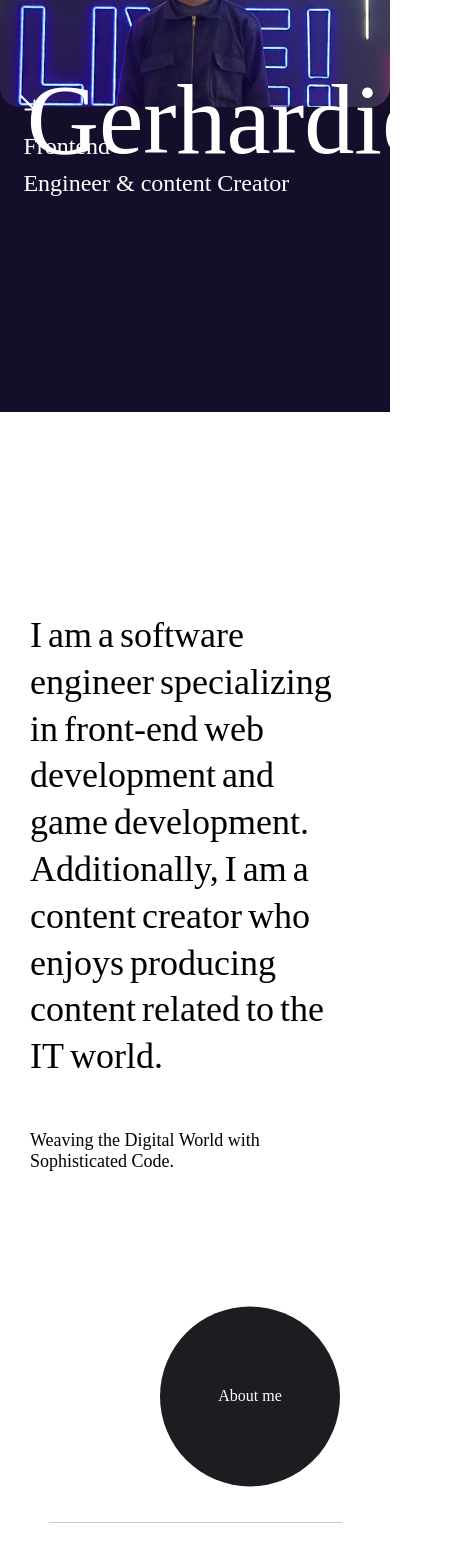
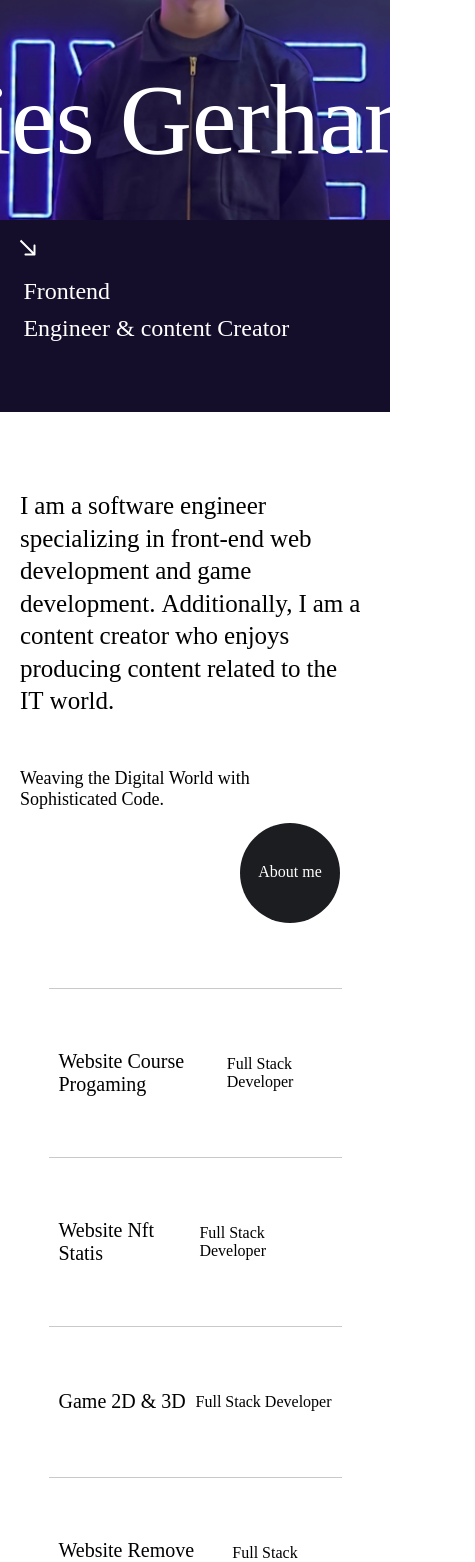
Before and after one commit to haldies/Portofolio-v2, a React (Vite) app: page / in a window 390 px wide. Shown: the part 432-1994 px from the top of the page, 475 px wide, since content can reach past the window. Built offline with nearby package versions, Linux system fonts and the light colour scheme.

Commit message:
menambahkan ke  responsive mobile

```diff
--- a/src/app/globals.css
+++ b/src/app/globals.css
@@ -1,6 +1,6 @@
 
 body{
     margin: 0px;
-    /* overflow: hidden; Hide scrollbars */
+    overflow: hidden;
     cursor: wait;
 }
--- a/src/components/Contact/index.jsx
+++ b/src/components/Contact/index.jsx
@@ -15,7 +15,7 @@ export default function index() {
     const y = useTransform(scrollYProgress, [0, 1], [-500, 0])
     const rotate = useTransform(scrollYProgress, [0, 1], [120, 90])
     return (
-        <motion.div style={{ y }} ref={container} className={styles.contact}>
+        <motion.div  ref={container} className={styles.contact}>
             <div className={styles.body}>
                 <div className={styles.title}>
                     <span>
@@ -25,7 +25,7 @@ export default function index() {
                         <h2>Let's work</h2>
                     </span>
                     <h2>together</h2>
-                    <motion.div style={{ x }} className={styles.buttonContainer}>
+                    <motion.div  className={styles.buttonContainer}>
                         <Rounded backgroundColor={"#334BD3"} className={styles.button}>
                             <p>Get in touch</p>
                         </Rounded>
--- a/src/components/Contact/style.module.scss
+++ b/src/components/Contact/style.module.scss
@@ -11,6 +11,13 @@
         width: 100%;
         max-width: 1800px;
         background-color: #141516;
+        @media screen and (max-width: 768px) {
+            max-width: 400px;
+            width: 100%;
+
+        }
+
+
 
         .title{
             border-bottom: 1px solid rgb(134, 134, 134);
@@ -18,6 +25,12 @@
             margin-left: 200px;
             margin-right: 200px;
             position: relative;
+            @media screen and (max-width: 768px) {
+                margin-left: 20px;
+            margin-right: 20px;
+            padding-bottom: 50px;
+            }
+
             span{
                 display: flex;
                 align-items: center;
@@ -28,23 +41,44 @@
                     border-radius: 50%;
                     overflow: hidden;
 
+
                     img{
                         object-fit: cover;
                     }
+                    @media screen and (max-width: 768px) {
+                        width: 50px;
+                    height: 50px;
+                    }
+
                 }
                 h2{
                     margin-left: 0.3em;
+
+
+
                 }
             }
             h2{
+
                 font-size: 5vw;
                 margin: 0px;
                 font-weight: 300;
+                @media screen and (max-width: 768px) {
+                    font-size: 10vw;
+                }
             }
             .buttonContainer{
                 position: absolute;
                 left: calc(100% - 400px);
                 top: calc(100% - 75px);
+                @media screen and (max-width: 768px) {
+                    left: calc(100% - 180px);
+
+
+
+                }
+
+
             }
             .button{
                 width: 180px;
@@ -64,11 +98,20 @@
                     z-index: 2;
                     position: relative;
                 }
+                @media screen and (max-width: 768px) {
+                    width: 150px;
+                    height: 150px;
+                  }
+
             }
             svg{
                 position: absolute;
                 top: 30%;
                 left: 100%;
+                @media screen and (max-width: 768px) {
+
+                    left: 90%;
+                }
             }
         }
         .nav{
@@ -78,9 +121,9 @@
             margin-left: 200px;
             margin-right: 200px;
             @media screen and (max-width: 768px) {
-                margin-top: 200px;
+
                 margin-left: 20px;
-            margin-right: 20px;
+                margin-right: 20px;
                 flex-direction: column;
             }
 
@@ -90,14 +133,28 @@
             justify-content: space-between;
             margin-top: 200px;
             padding: 20px;
+            @media screen and (max-width: 768px) {
+                margin-top: 50px;
+                flex-direction: column-reverse;
+                border-bottom: 1px solid rgb(134, 134, 134);
+
+            }
             div{
                 display: flex;
                 gap: 10px;
                 align-items: flex-end;
+                @media screen and (max-width: 768px) {
+                    justify-content: space-between;
+                    height: 70px;
+                    width: 90%;
+                    border-bottom: 1px solid rgb(134, 134, 134);
+
+                }
                 p, h3{
                     margin: 0px;
                     padding: 2.5px;
                     cursor: pointer;
+
                 }
                 p{
                     &::after{
@@ -132,6 +189,7 @@
             }
 
         }
+
     }
 
 }
--- a/src/components/Description/index.jsx
+++ b/src/components/Description/index.jsx
@@ -19,7 +19,7 @@ export default function index() {
                 }
                 </p>
                 <motion.p variants={opacity} animate={isInView ? "open" : "closed"}>Weaving the Digital World with Sophisticated Code.</motion.p>
-                <div data-scroll data-scroll-speed={0.1}>
+                <div >
                     <Rounded className={styles.button}>
                         <p>About me</p>
                     </Rounded>
--- a/src/components/Description/style.module.scss
+++ b/src/components/Description/style.module.scss
@@ -1,4 +1,5 @@
 .description{
+    position: relative;
     padding-left: 200px;
     padding-right: 200px;
     margin-top: 200px;
@@ -6,16 +7,17 @@
     justify-content: center;
 
     @media screen and (max-width: 768px) {
-        padding-left: 30px;
-        padding-right: 30px;
+        padding-left: 20px;
+        padding-right: 20px;
+        margin-top: 0px;
+        padding-top: 20%;
+        padding-bottom: 20%;
       }
 
 
     .body{
         max-width: 1400px;
-        // background-color: #1C1D20;
         display: flex;
-        height: auto;
         gap: 50px;
         position: relative;
         @media screen and (max-width: 768px) {
@@ -28,6 +30,9 @@
                 font-size: 36px;
                 gap: 8px;
                 line-height: 1.3;
+                @media screen and (max-width: 768px) {
+                    font-size: 25px;
+                }
                 span{
                     margin-right: 3px;
                 }
@@ -42,9 +47,9 @@
                 width: 80%;
                 font-weight: 300;
             }
+
         }
         .button{
-
             top: 80%;
             left: calc(100% - 200px);
             width: 180px;
@@ -57,12 +62,19 @@
             align-items: center;
             justify-content: center;
             cursor: pointer;
+            @media screen and (max-width: 768px) {
+                left: calc(100% - 130px);
+                width: 100px;
+                height: 100px;
+                top: 90%;
+              }
             p{
                 margin: 0px;
                 font-size: 16px;
                 font-weight: 300;
                 position: relative;
                 z-index: 1;
+
             }
         }
     }
--- a/src/components/Landing/index.jsx
+++ b/src/components/Landing/index.jsx
@@ -46,25 +46,24 @@ export default function Home() {
 
   return (
     <motion.main variants={slideUp} initial="initial" animate="enter" className={styles.landing}>
+      <div className={styles.body}>
         <div className={styles.profil}>
           <img src={Profil} alt="" />
-
         </div>
-
-
         <div className={styles.sliderContainer}>
           <div ref={slider} className={styles.slider}>
             <p ref={firstText}>Haldies Gerhardien -</p>
             <p ref={secondText}>Haldies Gerhardien -</p>
           </div>
         </div>
-      <div data-scroll data-scroll-speed={0.1} className={styles.description}>
+        <div  className={styles.description}>
           <svg width="9" height="9" viewBox="0 0 9 9" fill="none" xmlns="http://www.w3.org/2000/svg">
             <path d="M8 8.5C8.27614 8.5 8.5 8.27614 8.5 8L8.5 3.5C8.5 3.22386 8.27614 3 8 3C7.72386 3 7.5 3.22386 7.5 3.5V7.5H3.5C3.22386 7.5 3 7.72386 3 8C3 8.27614 3.22386 8.5 3.5 8.5L8 8.5ZM0.646447 1.35355L7.64645 8.35355L8.35355 7.64645L1.35355 0.646447L0.646447 1.35355Z" fill="white" />
           </svg>
           <p>Frontend</p>
           <p>Engineer & content Creator</p>
         </div>
+      </div>
     </motion.main>
   )
 }
--- a/src/components/Landing/style.module.scss
+++ b/src/components/Landing/style.module.scss
@@ -11,10 +11,7 @@
     width: 700px;
     height: 200px;
     margin-bottom: 300px;
-    @media screen and (max-width: 768px) {
-      margin-bottom: 100px;
 
-    }
 
     img {
       width: 100%;
@@ -22,7 +19,6 @@
     }
 
   }
-
 
   .sliderContainer {
     position: absolute;
@@ -65,7 +61,7 @@
     @media screen and (max-width: 768px) {
     z-index: 30;
     left: 6%;
-    top: 530px;
+    top: 80%;
     }
 
 
--- a/src/components/Projects/components/project/index.jsx
+++ b/src/components/Projects/components/project/index.jsx
@@ -7,7 +7,7 @@ export default function index({index, title, manageModal}) {
     return (
         <div onMouseEnter={(e) => {manageModal(true, index, e.clientX, e.clientY)}} onMouseLeave={(e) => {manageModal(false, index, e.clientX, e.clientY)}} className={styles.project}>
             <h2>{title}</h2>
-            <p>Design & Development</p>
+            <p>Full Stack Developer</p>
         </div>
     )
 }
--- a/src/components/Projects/index.jsx
+++ b/src/components/Projects/index.jsx
@@ -9,22 +9,22 @@ import Rounded from '../../common/RoundedButton';
 
 const projects = [
   {
-    title: "C2 Montreal",
+    title: "Website Course Progaming",
     src: "c2montreal.png",
     color: "#000000"
   },
   {
-    title: "Office Studio",
+    title: "Website Nft Statis",
     src: "officestudio.png",
     color: "#8C8C8C"
   },
   {
-    title: "Locomotive",
+    title: "Game 2D & 3D",
     src: "locomotive.png",
     color: "#EFE8D3"
   },
   {
-    title: "Silencio",
+    title: "Website Remove Background",
     src: "silencio.png",
     color: "#706D63"
   }
--- a/src/components/Projects/style.module.scss
+++ b/src/components/Projects/style.module.scss
@@ -5,6 +5,9 @@
     padding-right: 200px;
     flex-direction: column;
     margin-top: 300px;
+    @media screen and (max-width: 768px) {
+        margin-top: 50px;
+    }
 
 
     @media screen and (max-width: 768px) {
--- a/src/components/SlidingImages/index.jsx
+++ b/src/components/SlidingImages/index.jsx
@@ -51,7 +51,7 @@ export default function index() {
 
     const x1 = useTransform(scrollYProgress, [0, 1], [0, 150])
     const x2 = useTransform(scrollYProgress, [0, 1], [0, -150])
-    const height = useTransform(scrollYProgress, [0, 0.9], [50, 0])
+    const height = useTransform(scrollYProgress, [0, 0.9], [100, 0])
 
     return (
         <div ref={container} className={styles.slidingImages}>
--- a/src/components/SlidingImages/style.module.scss
+++ b/src/components/SlidingImages/style.module.scss
@@ -6,6 +6,10 @@
     margin-top: 200px;
     background-color: white;
     z-index: 1;
+    @media screen and (max-width: 768px) {
+        margin-top: 0px;
+    }
+
     .slider{
         display: flex;
         position: relative;
@@ -27,11 +31,20 @@
                 }
             }
         }
+        @media screen and (max-width: 768px) {
+            display: none;
+
+        }
     }
     .circleContainer{
         background-color: red;
         position: relative;
         margin-top: 100px;
+
+
+        @media screen and (max-width: 768px) {
+            margin-top: 150%;
+        }
         .circle{
             height: 1550%;
             width: 120%;
@@ -42,8 +55,8 @@
             position: absolute;
             box-shadow: 0px 60px 50px rgba(0, 0, 0, 0.748);
             @media screen and (max-width: 768px) {
+                height: 120%;
 
-                height: 150%;
             }
         }
     }
```
Lines whose indentation alone changed are shown as unchanged.
